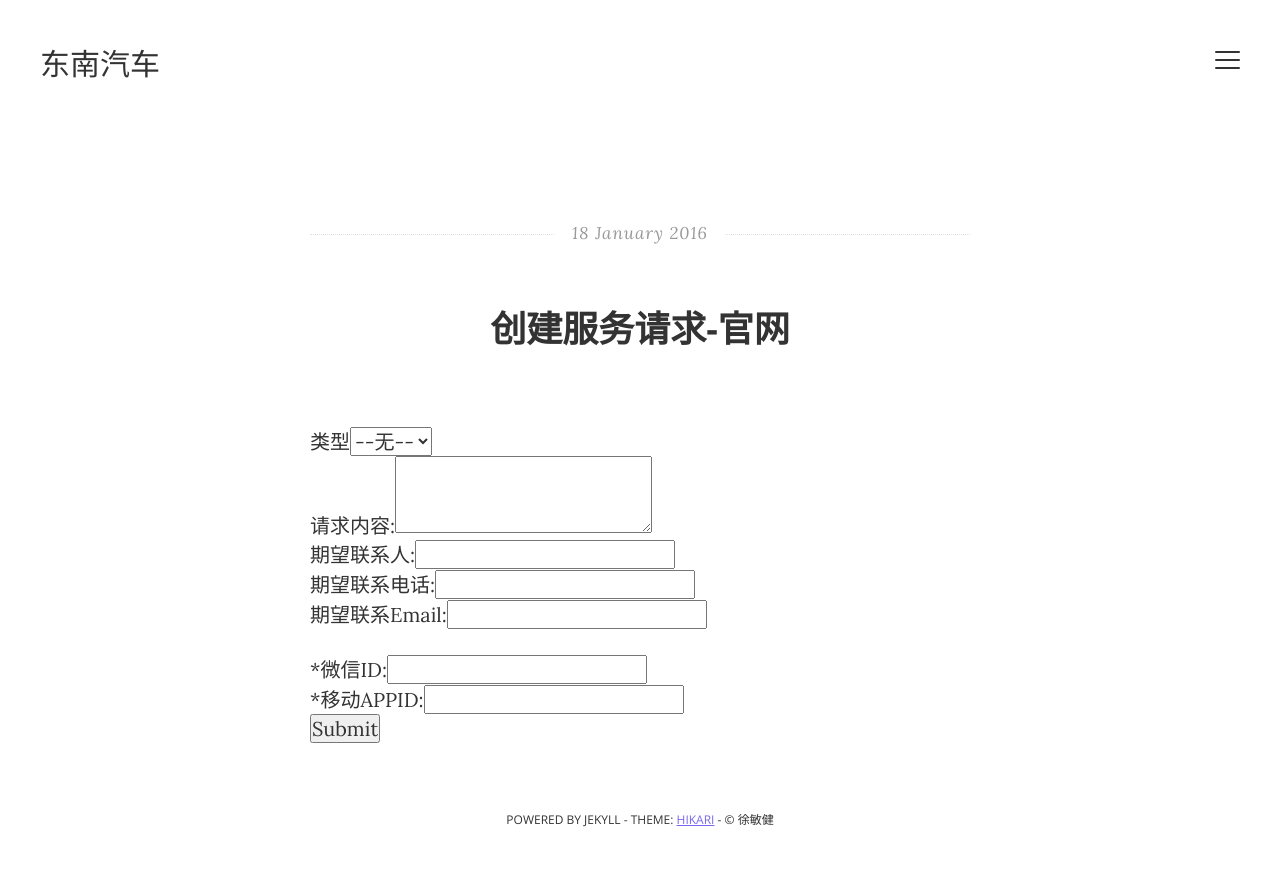
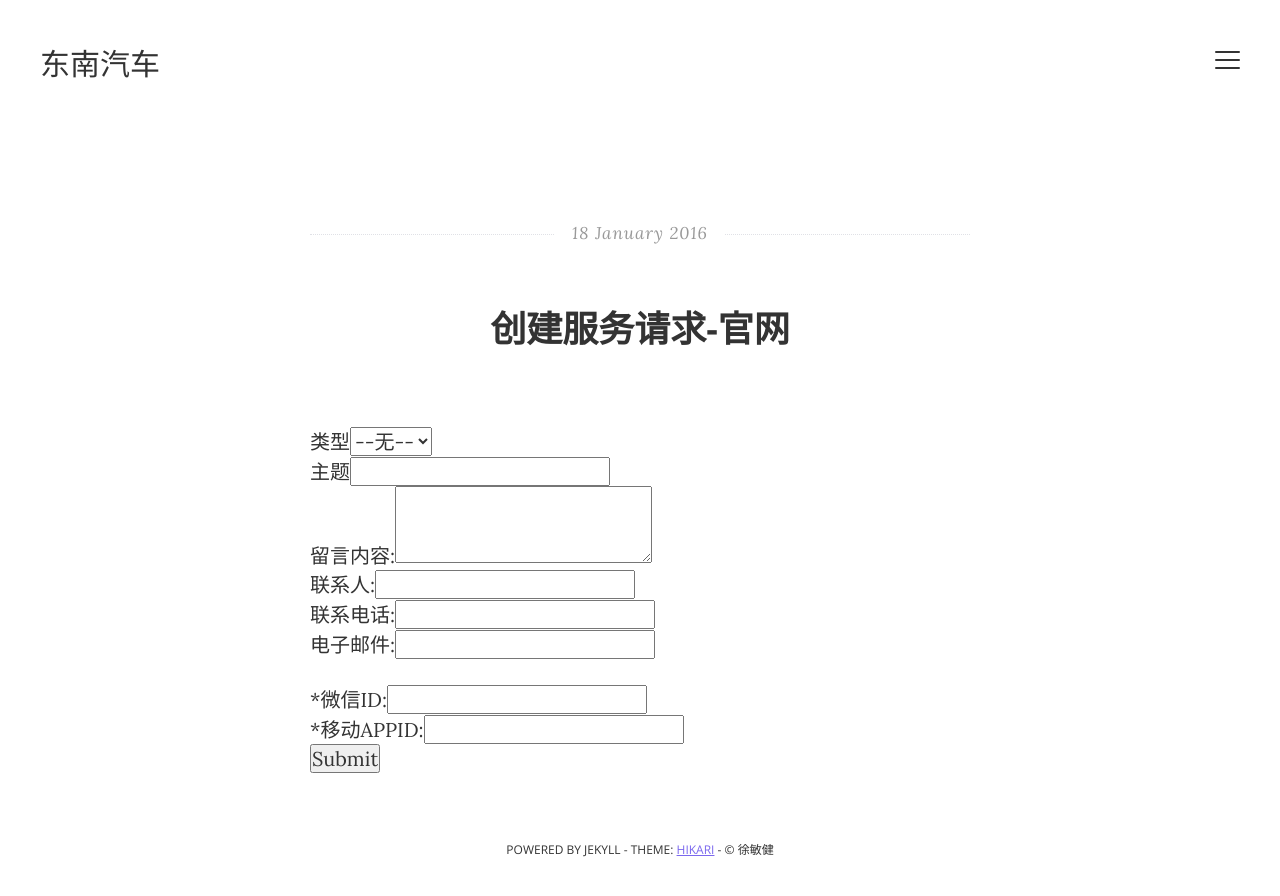
Before and after one commit to sesmond/blog_yin, a Jekyll site: the page built from _posts/2016-01-22-createCase1.html, in a window 1280 px wide. Shown: the top 896 px of the page. Built offline with Jekyll 4.4.1, drawn with Linux system fonts in a browser that asks for light colours.

Commit message:
Update 2016-01-22-createCase1.html

```diff
--- a/_posts/2016-01-22-createCase1.html
+++ b/_posts/2016-01-22-createCase1.html
@@ -27,14 +27,14 @@ date:   2016-01-18 16:57:51
 <option value="咨询">咨询</option>
 <option value="其他">其他</option>
 </select><br>
+<label for="subject">主题</label><input  id="subject" maxlength="80" name="subject" size="20" type="text" /><br>
+留言内容:<textarea  id="00NO00000021wVv" name="00NO00000021wVv" rows="3" type="text" wrap="soft"></textarea><br>
 
-请求内容:<textarea  id="00NO00000021wVv" name="00NO00000021wVv" rows="3" type="text" wrap="soft"></textarea><br>
+联系人:<input  id="00NO00000022oBQ" maxlength="30" name="00NO00000022oBQ" size="20" type="text" /><br>
 
-期望联系人:<input  id="00NO00000022oBQ" maxlength="30" name="00NO00000022oBQ" size="20" type="text" /><br>
+联系电话:<input  id="00NO00000022oBa" maxlength="40" name="00NO00000022oBa" size="20" type="text" /><br>
 
-期望联系电话:<input  id="00NO00000022oBa" maxlength="40" name="00NO00000022oBa" size="20" type="text" /><br>
-
-期望联系Email:<input  id="00NO00000022oBp" maxlength="80" name="00NO00000022oBp" size="20" type="text" /><br>
+电子邮件:<input  id="00NO00000022oBp" maxlength="80" name="00NO00000022oBp" size="20" type="text" /><br>
 
 <!--*集成来源: --><select  id="00NO000000236qH" name="00NO000000236qH" title="*集成来源" style="display:none;">
 <option value="" >--无--</option>
```
